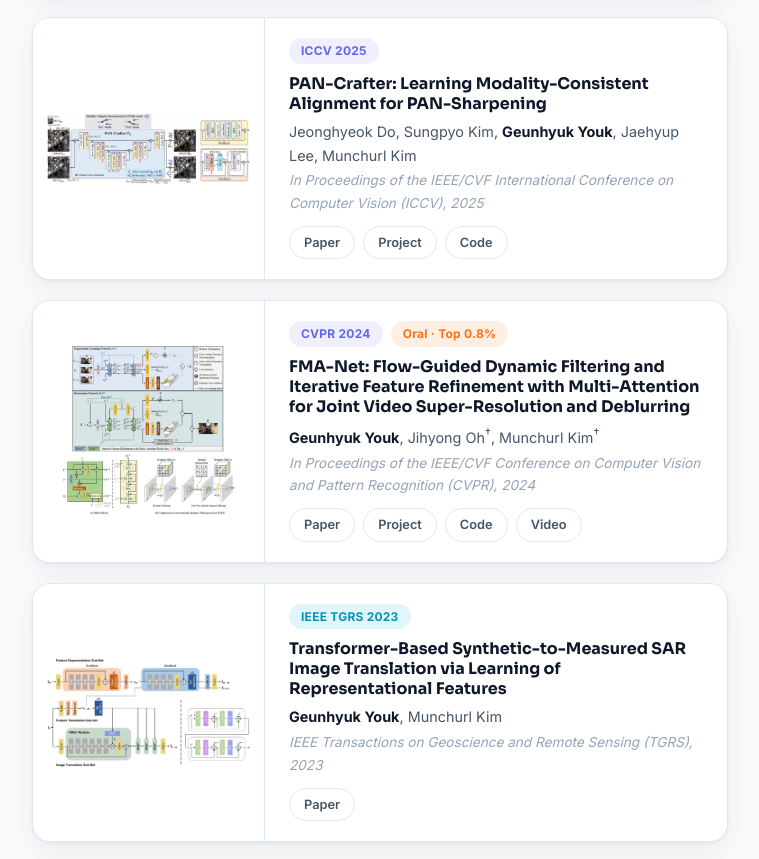
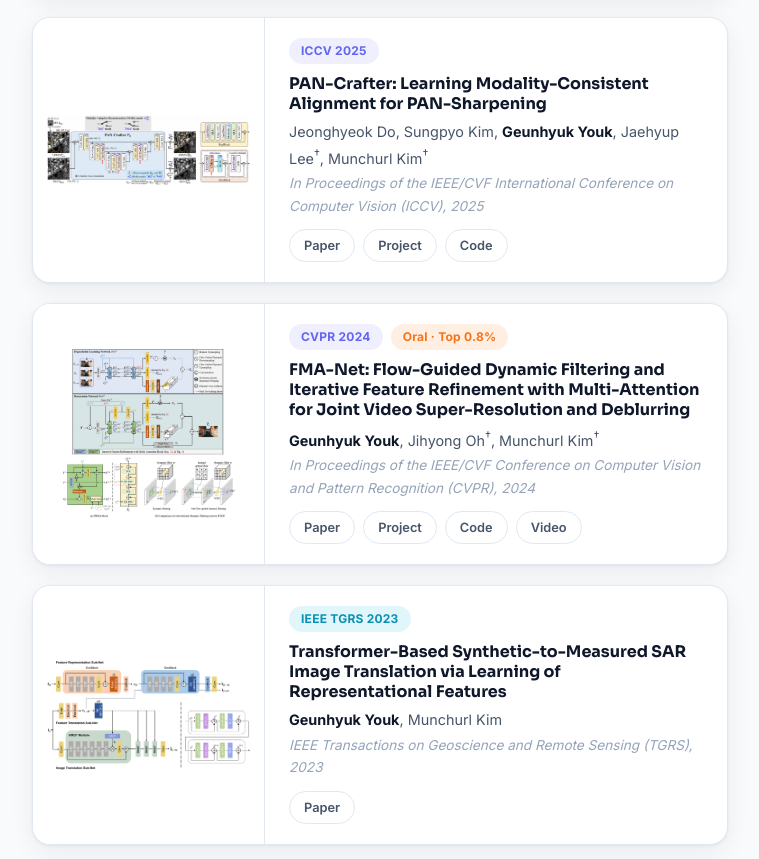
Before and after one commit to GeunhyukYouk/GeunhyukYouk.github.io, a plain HTML site: page index.html in a window 1280 px wide. Shown: the part 1321-2180 px from the top of the page, without its empty margins (428-1187 px from the left). Drawn offline with Linux system fonts and the light colour scheme.

Commit message:
Update index.html
Updated author list to include superscripts for footnotes.

```diff
--- a/index.html
+++ b/index.html
@@ -194,7 +194,7 @@
                 <span class="badge badge-conf">ICCV 2025</span>
               </div>
               <h3 class="pub-title">PAN-Crafter: Learning Modality-Consistent Alignment for PAN-Sharpening</h3>
-              <p class="pub-authors">Jeonghyeok Do, Sungpyo Kim, <strong>Geunhyuk Youk</strong>, Jaehyup Lee, Munchurl Kim</p>
+              <p class="pub-authors">Jeonghyeok Do, Sungpyo Kim, <strong>Geunhyuk Youk</strong>, Jaehyup Lee<sup>†</sup>, Munchurl Kim<sup>†</sup></p>
               <p class="pub-venue">In Proceedings of the IEEE/CVF International Conference on Computer Vision (ICCV), 2025</p>
               <div class="pub-links">
                 <a href="https://arxiv.org/abs/2505.23367" target="_blank" rel="noopener">Paper</a>
```
